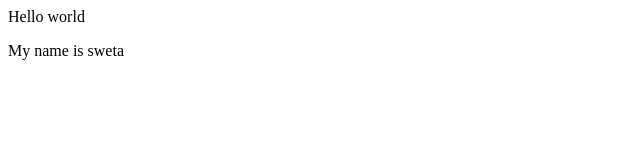
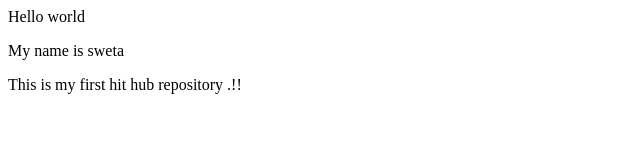
Before and after one commit to dumbaass/Sweta, a plain HTML site: page index.html in a window 1280 px wide. Shown: the whole page, without its empty margins (0-640 px from the left). Drawn offline with Linux system fonts and the light colour scheme.

Commit message:
new lines of code

```diff
--- a/index.html
+++ b/index.html
@@ -1,2 +1,3 @@
 <p>Hello world</p>
 <p>My name is sweta</p>
+<p>This is my first hit hub repository .!!</p>
```
